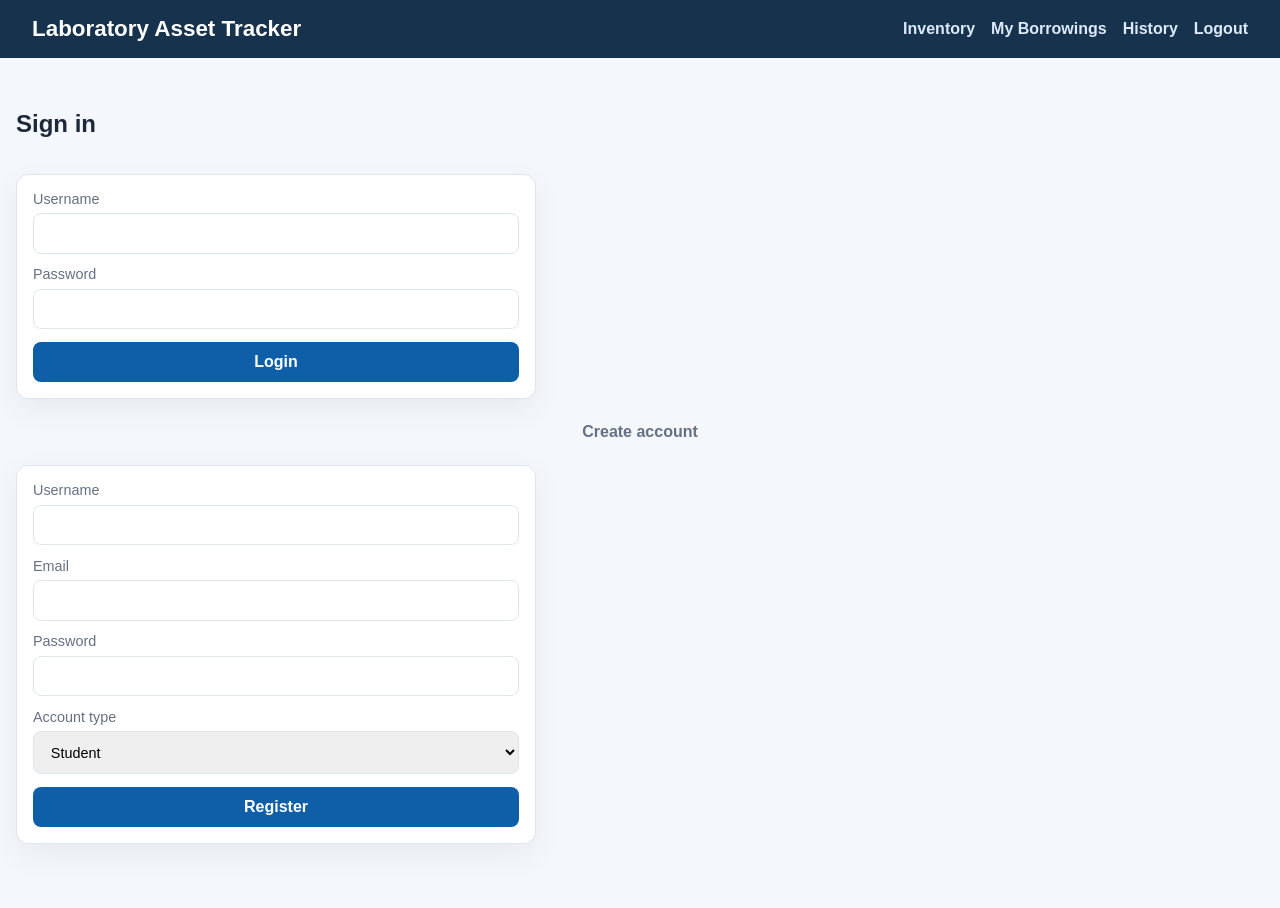
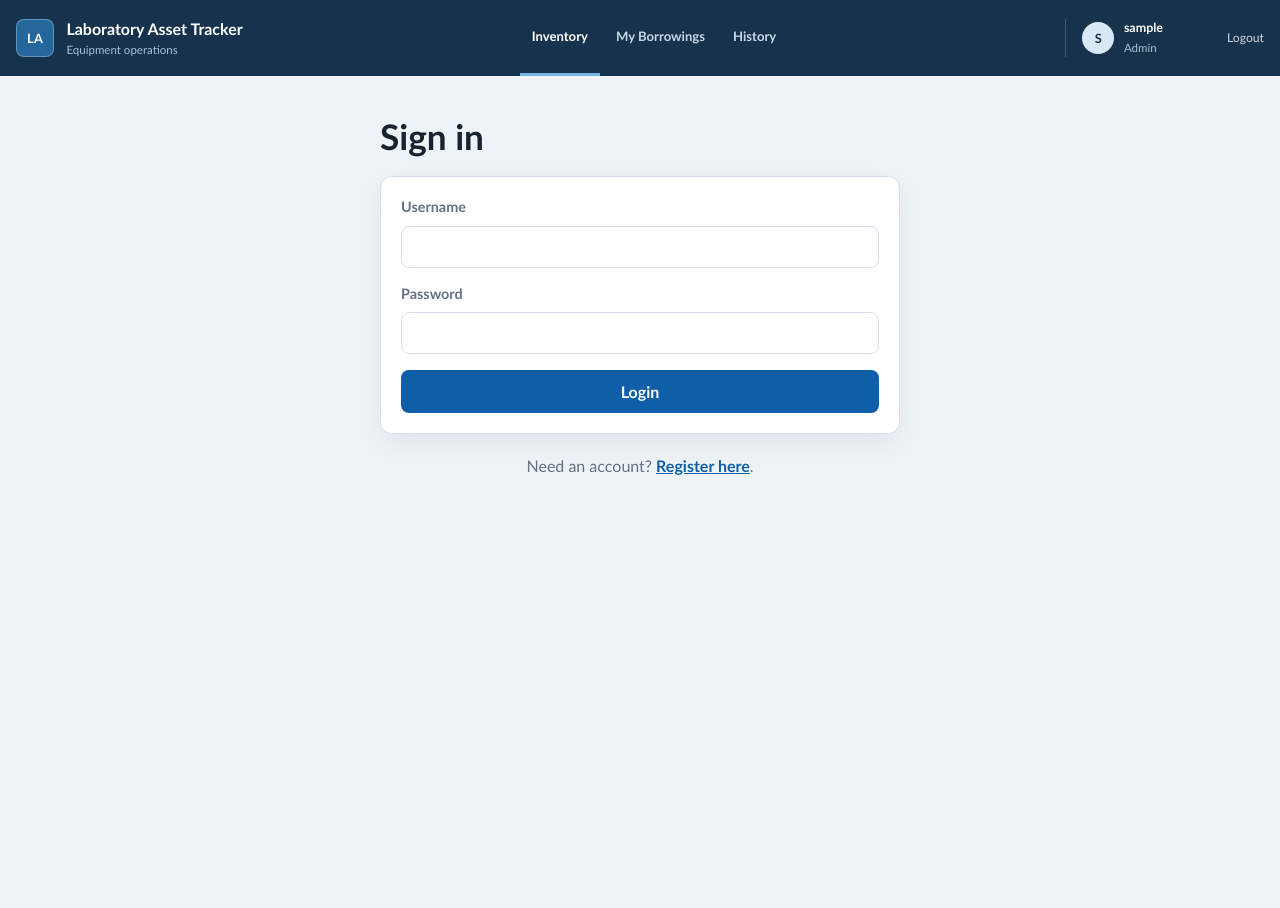
Before and after one commit to ririxd/Lab-Act-last, a Flask app: page /login in a window 1280 px wide. After the commit the page ends 475 px from the top, so only its background shows below. Run offline with Flask 3, Linux system fonts and the light colour scheme; the visitor is signed in with stand-in values (Sample User, id 1).

Commit message:
Staged major changes

```diff
--- /dev/null
+++ b/Front/base.html
@@ -0,0 +1,56 @@
+<!doctype html>
+<html lang="en">
+  <head>
+    <meta charset="utf-8">
+    <meta name="viewport" content="width=device-width, initial-scale=1">
+    <title>{% block title %}Lab Asset Tracker{% endblock %}</title>
+    <link rel="stylesheet" href="{{ url_for('static', filename='css/styles.css') }}">
+  </head>
+  <body>
+    <header class="topbar">
+      <div class="topbar-inner">
+        <a class="brand" href="{{ url_for('inventory') if session.get('user') else url_for('login') }}">
+          <span class="brand-mark">LA</span>
+          <span>
+            <strong>Laboratory Asset Tracker</strong>
+            <small>Equipment operations</small>
+          </span>
+        </a>
+      {% if session.get('user') %}
+        <nav class="nav" aria-label="Primary navigation">
+          <a class="nav-link active" href="{{ url_for('inventory') }}">Inventory</a>
+          <a class="nav-link" href="{{ url_for('student') }}">My Borrowings</a>
+          <a class="nav-link" href="{{ url_for('history') }}">History</a>
+          {% if session['user']['role'] in ['ADMIN', 'TECHNICIAN'] %}
+          <a class="nav-link" href="{{ url_for('export_inventory') }}">Export CSV</a>
+          {% endif %}
+        </nav>
+        <div class="account-menu">
+          <span class="account-avatar">{{ session['user']['username'][0]|upper }}</span>
+          <span class="account-details">
+            <strong>{{ session['user']['username'] }}</strong>
+            <small>{{ session['user']['role']|title }}</small>
+          </span>
+          <a class="logout-link" href="{{ url_for('logout') }}">Logout</a>
+        </div>
+      {% endif %}
+      </div>
+    </header>
+
+    {% with messages = get_flashed_messages(with_categories=true) %}
+      {% if messages %}
+        <div class="flash-stack">
+          {% for category, message in messages %}
+            <div class="flash flash-{{ category }}">{{ message }}</div>
+          {% endfor %}
+        </div>
+      {% endif %}
+    {% endwith %}
+
+    <main class="page-shell">
+      {% block content %}{% endblock %}
+    </main>
+
+    <script src="{{ url_for('static', filename='js/app.js') }}"></script>
+  </body>
+</html>
--- /dev/null
+++ b/Front/login.html
@@ -0,0 +1,19 @@
+{% extends 'base.html' %}
+{% block title %}Login{% endblock %}
+{% block content %}
+  <section class="auth-panel">
+    <h1>Sign in</h1>
+    <form method="post" action="{{ url_for('login') }}" class="card form-grid" autocomplete="off" data-clear-on-load>
+      <label>
+        <span>Username</span>
+        <input type="text" name="username" required>
+      </label>
+      <label>
+        <span>Password</span>
+        <input type="password" name="password" required>
+      </label>
+      <button type="submit">Login</button>
+    </form>
+    <p class="auth-link">Need an account? <a href="{{ url_for('register') }}">Register here</a>.</p>
+  </section>
+{% endblock %}
--- a/templates/login.html
+++ b/Front/register.html
@@ -1,23 +1,10 @@
 {% extends 'base.html' %}
-{% block title %}Login{% endblock %}
+{% block title %}Register{% endblock %}
 {% block content %}
   <section class="auth-panel">
-    <h1>Sign in</h1>
-    <form method="post" action="{{ url_for('login') }}" class="card form-grid">
-      <label>
-        <span>Username</span>
-        <input type="text" name="username" required>
-      </label>
-      <label>
-        <span>Password</span>
-        <input type="password" name="password" required>
-      </label>
-      <button type="submit">Login</button>
-    </form>
-
-    <div class="divider">Create account</div>
-
-    <form method="post" action="{{ url_for('register') }}" class="card form-grid">
+    <p class="eyebrow">New account</p>
+    <h1>Create an account</h1>
+    <form method="post" action="{{ url_for('register') }}" class="card form-grid" autocomplete="off" data-clear-on-load>
       <label>
         <span>Username</span>
         <input type="text" name="username" required>
@@ -39,5 +26,6 @@
       </label>
       <button type="submit">Register</button>
     </form>
+    <p class="auth-link">Already registered? <a href="{{ url_for('login') }}">Sign in here</a>.</p>
   </section>
 {% endblock %}
--- /dev/null
+++ b/asset_inventory_report.csv
@@ -0,0 +1 @@
+ID,Asset Tag,Name,Category,Total Quantity,Borrowed,Borrowable,Location,Condition,Status
--- a/auth_controller.py
+++ b/auth_controller.py
@@ -14,7 +14,7 @@ EMAIL_PATTERN = re.compile(r"^[A-Za-z0-9._%+-]+@[A-Za-z0-9.-]+\.[A-Za-z]{2,}$")
 
 class AuthController:
     def __init__(self, database_path=DB_PATH):
-        self.database_path = str(database_path)
+        self.database_path = str(database_path or DB_PATH)
         self.initialize()
 
     def connect(self):
--- a/database.py
+++ b/database.py
@@ -11,7 +11,7 @@ ASSET_STATUSES = ("Available", "Out of Stock", "Under Maintenance", "Lost", "Dam
 
 class AssetStore:
     def __init__(self, database_path=DB_PATH):
-        self.database_path = str(database_path)
+        self.database_path = str(database_path or DB_PATH)
         self.initialize()
 
     def connect(self):
--- a/static/css/styles.css
+++ b/static/css/styles.css
@@ -1,9 +1,9 @@
 :root {
-  --bg: #f4f7fb;
+  --bg: #eef3f8;
   --panel: #ffffff;
-  --ink: #1d2939;
+  --ink: #182230;
   --muted: #667085;
-  --line: #dfe5ee;
+  --line: #d7e0ea;
   --accent: #0f5ea8;
   --accent-2: #1d7cf2;
   --success: #18794e;
@@ -15,57 +15,173 @@
 * { box-sizing: border-box; }
 body {
   margin: 0;
-  font-family: Arial, sans-serif;
+  font-family: "Trebuchet MS", "Segoe UI", sans-serif;
   background: var(--bg);
   color: var(--ink);
+  line-height: 1.45;
 }
 
 .topbar {
+  background: #17324d;
+  color: #fff;
+}
+.topbar-inner {
   display: flex;
   justify-content: space-between;
   align-items: center;
-  padding: 1rem 2rem;
-  background: #17324d;
+  gap: 1.5rem;
+  max-width: 1400px;
+  min-height: 76px;
+  margin: 0 auto;
+  padding: 0 1rem;
+}
+.brand {
+  display: flex;
+  align-items: center;
+  gap: 0.75rem;
   color: #fff;
+  text-decoration: none;
+  min-width: 220px;
 }
-
-.brand {
-  font-size: 1.4rem;
-  font-weight: 700;
+.brand-mark {
+  display: grid;
+  place-items: center;
+  width: 2.4rem;
+  height: 2.4rem;
+  border: 1px solid rgba(255,255,255,0.3);
+  border-radius: 8px;
+  background: #24679c;
+  font-size: 0.8rem;
+  font-weight: 800;
+  letter-spacing: 0.04em;
 }
-
-.nav { display: flex; gap: 1rem; flex-wrap: wrap; }
+.brand strong, .brand small, .account-details strong, .account-details small {
+  display: block;
+}
+.brand strong { font-size: 1rem; }
+.brand small, .account-details small {
+  margin-top: 0.15rem;
+  color: #aac1d4;
+  font-size: 0.72rem;
+  font-weight: 400;
+}
+.nav { display: flex; align-items: stretch; gap: 0.25rem; flex-wrap: wrap; }
 .nav a {
-  color: #dbeafe;
+  color: #c9d8e6;
   text-decoration: none;
   font-weight: 600;
 }
+.nav-link {
+  display: inline-flex;
+  align-items: center;
+  min-height: 76px;
+  padding: 0 0.75rem;
+  border-bottom: 3px solid transparent;
+  font-size: 0.82rem;
+}
+.nav-link:hover, .nav-link.active {
+  color: #fff;
+  border-bottom-color: #76b6e8;
+}
+.account-menu {
+  display: flex;
+  align-items: center;
+  gap: 0.6rem;
+  padding-left: 1rem;
+  border-left: 1px solid rgba(255,255,255,0.18);
+}
+.account-avatar {
+  display: grid;
+  place-items: center;
+  width: 2rem;
+  height: 2rem;
+  border-radius: 50%;
+  background: #d8e8f5;
+  color: #17324d;
+  font-size: 0.8rem;
+  font-weight: 800;
+}
+.account-details { min-width: 88px; }
+.account-details strong { color: #fff; font-size: 0.78rem; }
+.logout-link {
+  margin-left: 0.35rem;
+  color: #fff;
+  font-size: 0.76rem;
+  text-decoration: none;
+  opacity: 0.8;
+}
+.logout-link:hover { opacity: 1; }
 
 .page-shell {
   max-width: 1400px;
-  margin: 2rem auto;
-  padding: 0 1rem 2rem;
+  margin: 0 auto;
+  padding: 2.5rem 1rem 4rem;
 }
-
-.panel, .auth-panel { display: grid; gap: 1rem; }
+.panel, .auth-panel { display: grid; gap: 1.25rem; }
+.technician-page { max-width: 1320px; margin: 0 auto; }
+.page-heading {
+  display: flex;
+  justify-content: space-between;
+  align-items: flex-end;
+  gap: 1.5rem;
+  padding-bottom: 0.5rem;
+}
+.page-subtitle { margin: 0.5rem 0 0; color: var(--muted); }
+.heading-meta {
+  display: flex;
+  align-items: center;
+  gap: 0.5rem;
+  color: var(--muted);
+  font-size: 0.82rem;
+}
+.heading-meta strong { color: var(--ink); }
+.status-dot { width: 0.55rem; height: 0.55rem; border-radius: 50%; background: #2ca36b; }
+.metric-grid { display: grid; grid-template-columns: repeat(3, 1fr); gap: 1rem; }
+.metric-card {
+  display: grid;
+  gap: 0.3rem;
+  min-height: 120px;
+  padding: 1.15rem 1.25rem;
+  border: 1px solid var(--line);
+  border-radius: 10px;
+  background: var(--panel);
+  box-shadow: var(--shadow);
+}
+.metric-card-accent { border-top: 3px solid var(--accent); }
+.metric-label, .metric-note { color: var(--muted); font-size: 0.78rem; }
+.metric-value { color: var(--ink); font-size: 1.55rem; }
+.section-heading { display: flex; justify-content: space-between; align-items: end; gap: 1rem; margin-top: 0.75rem; }
+.section-caption { color: var(--muted); font-size: 0.8rem; }
+.asset-form { padding: 1.25rem; }
+.asset-form-fields { display: grid; grid-template-columns: 1.1fr 1.4fr 1.1fr 0.75fr 1.2fr; gap: 0.8rem; }
+.asset-form .primary-action { margin-top: 1rem; min-width: 140px; }
+.inventory-heading { margin-top: 1rem; }
+.inventory-surface { padding: 0.85rem; }
+.empty-state { padding: 2.5rem 1rem; color: var(--muted); text-align: center; }
+.auth-panel { max-width: 520px; margin: 0 auto; }
+.panel-header { min-height: 3.5rem; }
+h1, h2 { margin: 0; line-height: 1.15; }
+h1 { font-size: clamp(1.6rem, 3vw, 2.2rem); }
+h2 { font-size: 1.2rem; }
 .card {
   background: var(--panel);
   border: 1px solid var(--line);
   border-radius: 12px;
   box-shadow: var(--shadow);
-  padding: 1rem;
+  padding: 1.25rem;
 }
 
 .form-grid {
   display: grid;
-  gap: 0.8rem;
-  max-width: 520px;
+  gap: 1rem;
+  max-width: 560px;
 }
 
-label { display: grid; gap: 0.4rem; color: var(--muted); font-size: 0.9rem; }
+label { display: grid; gap: 0.45rem; color: var(--muted); font-size: 0.9rem; font-weight: 600; }
 input, select, button {
   font: inherit;
-  padding: 0.7rem 0.8rem;
+  min-height: 2.65rem;
+  padding: 0.6rem 0.8rem;
   border-radius: 8px;
   border: 1px solid var(--line);
 }
@@ -76,6 +192,7 @@ button {
   border: none;
   cursor: pointer;
   font-weight: 700;
+  white-space: nowrap;
 }
 button.danger { background: var(--danger); }
 button:hover { filter: brightness(1.04); }
@@ -89,8 +206,8 @@ button:hover { filter: brightness(1.04); }
 table th, table td {
   border-bottom: 1px solid var(--line);
   text-align: left;
-  padding: 0.7rem 0.5rem;
-  vertical-align: top;
+  padding: 0.85rem 0.65rem;
+  vertical-align: middle;
 }
 thead th {
   background: #f3f6fb;
@@ -99,8 +216,22 @@ thead th {
   letter-spacing: 0.04em;
 }
 
-.inline-form { display: flex; flex-wrap: wrap; gap: 0.4rem; }
+.inline-form { display: flex; flex-wrap: wrap; align-items: center; gap: 0.5rem; }
+.inline-form input, .inline-form button { min-height: 2.35rem; }
 .qty-input { width: 4.5rem; }
+.inventory-table { min-width: 1180px; }
+.inventory-table td:nth-last-child(-n+2) { min-width: 300px; }
+.inventory-table td:nth-last-child(-n+2) .inline-form {
+  display: grid;
+  grid-template-columns: 4.5rem minmax(8rem, 1fr) minmax(8rem, 1fr);
+  align-items: center;
+}
+.inventory-table td:nth-last-child(2) .inline-form input[name="purpose"] {
+  grid-column: span 2;
+}
+.inventory-table td:nth-last-child(-n+2) .inline-form button {
+  grid-column: 1 / -1;
+}
 
 .flash-stack { max-width: 1200px; margin: 1rem auto 0; padding: 0 1rem; }
 .flash {
@@ -116,11 +247,28 @@ thead th {
 .eyebrow { margin: 0; text-transform: uppercase; font-size: 0.72rem; letter-spacing: 0.08em; color: var(--muted); }
 .panel-header { display: flex; justify-content: space-between; align-items: center; }
 .divider {
-  text-align: center; color: var(--muted); font-weight: 700; margin: 0.5rem 0;
+  display: flex; align-items: center; gap: 0.75rem;
+  color: var(--muted); font-weight: 700; margin: 0.25rem 0;
 }
+.divider::before, .divider::after {
+  content: ""; height: 1px; flex: 1; background: var(--line);
+}
+.auth-link { margin: 0; color: var(--muted); text-align: center; }
+.auth-link a { color: var(--accent); font-weight: 700; }
 
 @media (max-width: 800px) {
-  .topbar { flex-direction: column; align-items: flex-start; gap: 0.8rem; }
-  .nav { gap: 0.6rem; }
+  .topbar-inner { flex-wrap: wrap; padding: 0.8rem 1rem; }
+  .nav-link { min-height: 2.5rem; }
+  .account-menu { padding-left: 0; border-left: 0; }
   .page-shell { padding: 0 0.5rem 2rem; }
+  .card { padding: 1rem; }
+  .page-heading, .section-heading { align-items: flex-start; flex-direction: column; }
+  .metric-grid { grid-template-columns: 1fr; }
+  .asset-form-fields { grid-template-columns: repeat(2, 1fr); }
 }
+@media (max-width: 520px) {
+  .brand { min-width: 0; }
+  .brand strong { font-size: 0.9rem; }
+  .account-details { display: none; }
+  .asset-form-fields { grid-template-columns: 1fr; }
+}
--- a/static/js/app.js
+++ b/static/js/app.js
@@ -1,4 +1,15 @@
+const clearAuthForms = () => {
+  document.querySelectorAll('form[data-clear-on-load]').forEach((form) => {
+    form.reset();
+    form.querySelectorAll('input').forEach((input) => {
+      input.value = '';
+    });
+  });
+};
+
 document.addEventListener('DOMContentLoaded', () => {
+  clearAuthForms();
+
   const flashEls = document.querySelectorAll('.flash');
   flashEls.forEach((flash) => {
     setTimeout(() => {
@@ -8,3 +19,5 @@ document.addEventListener('DOMContentLoaded', () => {
     }, 3500);
   });
 });
+
+window.addEventListener('pageshow', clearAuthForms);
--- a/templates/base.html
+++ /dev/null
@@ -1,41 +0,0 @@
-<!doctype html>
-<html lang="en">
-  <head>
-    <meta charset="utf-8">
-    <meta name="viewport" content="width=device-width, initial-scale=1">
-    <title>{% block title %}Lab Asset Tracker{% endblock %}</title>
-    <link rel="stylesheet" href="{{ url_for('static', filename='css/styles.css') }}">
-  </head>
-  <body>
-    <header class="topbar">
-      <div class="brand">Laboratory Asset Tracker</div>
-      {% if session.get('user') %}
-      <nav class="nav">
-        <a href="{{ url_for('inventory') }}">Inventory</a>
-        <a href="{{ url_for('student') }}">My Borrowings</a>
-        <a href="{{ url_for('history') }}">History</a>
-        {% if session['user']['role'] in ['ADMIN', 'TECHNICIAN'] %}
-        <a href="{{ url_for('export_inventory') }}">Export CSV</a>
-        {% endif %}
-        <a href="{{ url_for('logout') }}">Logout</a>
-      </nav>
-      {% endif %}
-    </header>
-
-    {% with messages = get_flashed_messages(with_categories=true) %}
-      {% if messages %}
-        <div class="flash-stack">
-          {% for category, message in messages %}
-            <div class="flash flash-{{ category }}">{{ message }}</div>
-          {% endfor %}
-        </div>
-      {% endif %}
-    {% endwith %}
-
-    <main class="page-shell">
-      {% block content %}{% endblock %}
-    </main>
-
-    <script src="{{ url_for('static', filename='js/app.js') }}"></script>
-  </body>
-</html>
```
Also changed, not shown: Front/inventory.html (renamed from templates/inventory.html, +54 -13 lines), web_app.py (+17 -2 lines), Front/history.html (renamed from templates/history.html), Front/student.html (renamed from templates/student.html), lab_assets.db, 1 other file.
